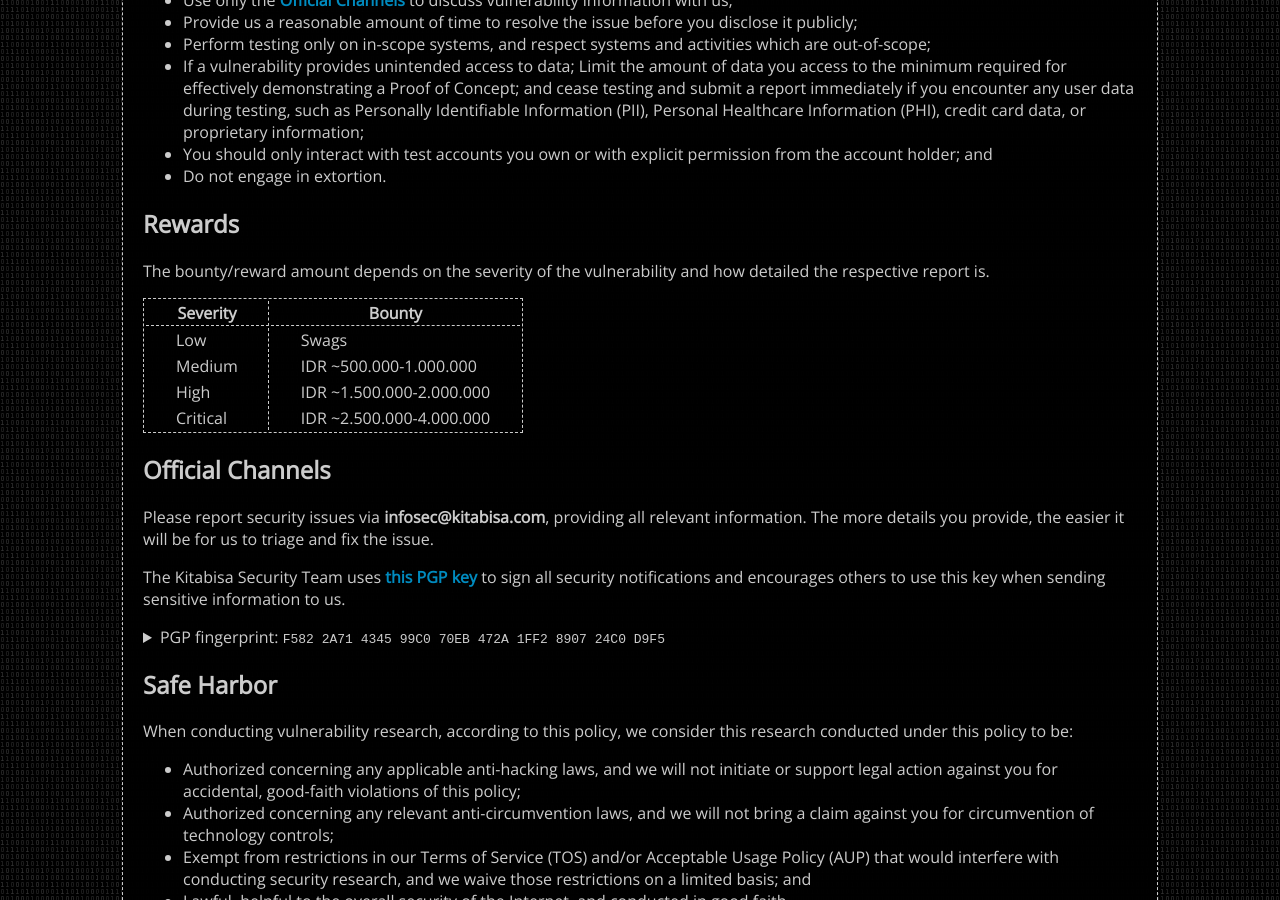
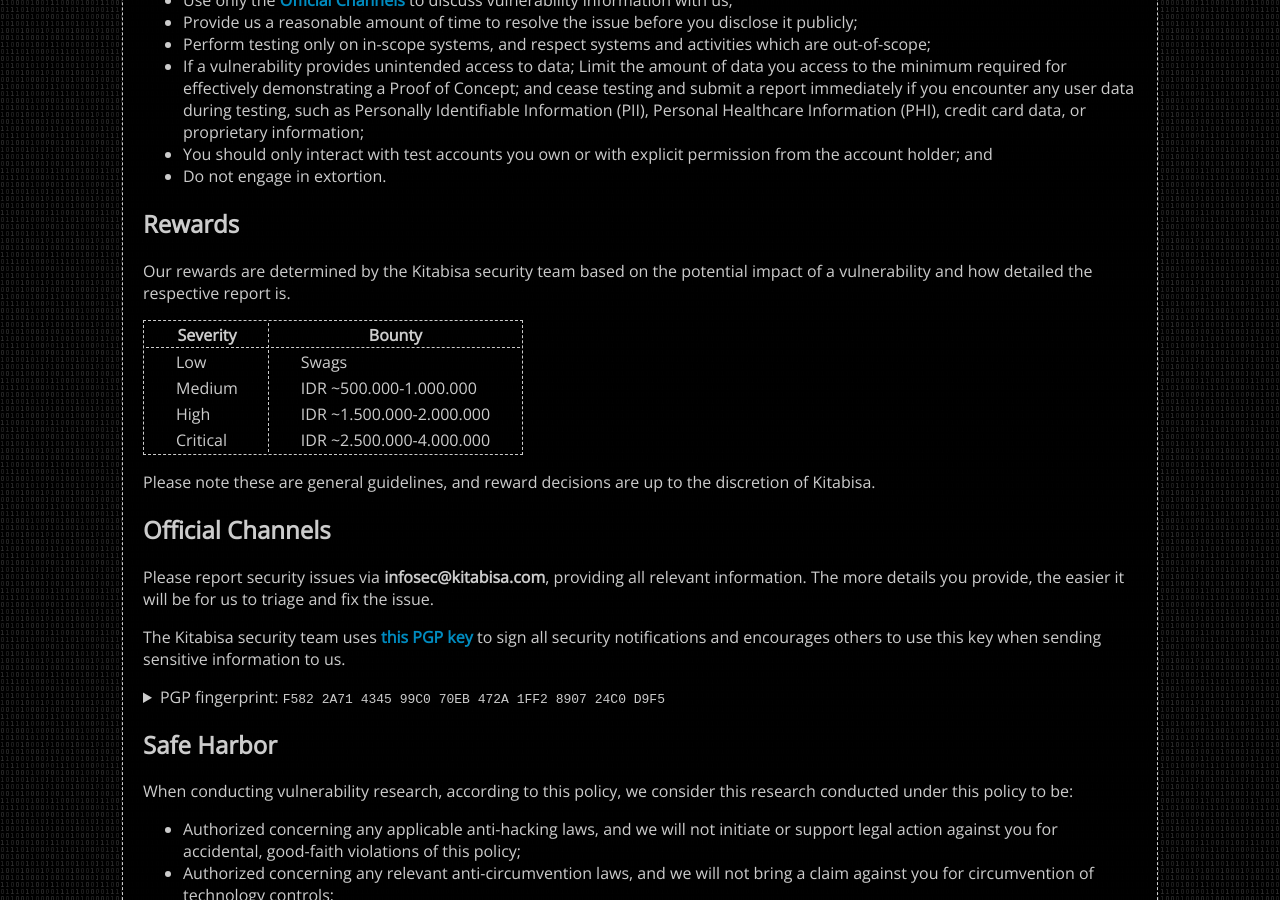
Before and after one commit to kitabisa/responsible-disclosure, a Jekyll site: the page built from index.md, in a window 1280 px wide and 900 px high, scrolled down 1772 px. Built offline with Jekyll 4.4.1, drawn with Linux system fonts in a browser that asks for light colours; our own code applies the rules of GitHub Pages for plain Markdown files.

Commit message:
Update reward notes

```diff
--- a/index.md
+++ b/index.md
@@ -43,7 +43,7 @@
 
 ## Rewards
 
-The bounty/reward amount depends on the severity of the vulnerability and how detailed the respective report is.
+Our rewards are determined by the Kitabisa security team based on the potential impact of a vulnerability and how detailed the respective report is.
 
 <table>
   <thead>
@@ -62,11 +62,13 @@
   </tbody>
 </table>
 
+Please note these are general guidelines, and reward decisions are up to the discretion of Kitabisa.
+
 ## Official Channels
 
 Please report security issues via **{{ site.email }}**, providing all relevant information. The more details you provide, the easier it will be for us to triage and fix the issue.
 
-The Kitabisa Security Team uses [this PGP key](/pgp.txt) to sign all security notifications and encourages others to use this key when sending sensitive information to us.
+The Kitabisa security team uses [this PGP key](/pgp.txt) to sign all security notifications and encourages others to use this key when sending sensitive information to us.
 
 <details>
 	<summary>PGP fingerprint: <code>{{ site.pgp_fingerprint }}</code></summary>
```
